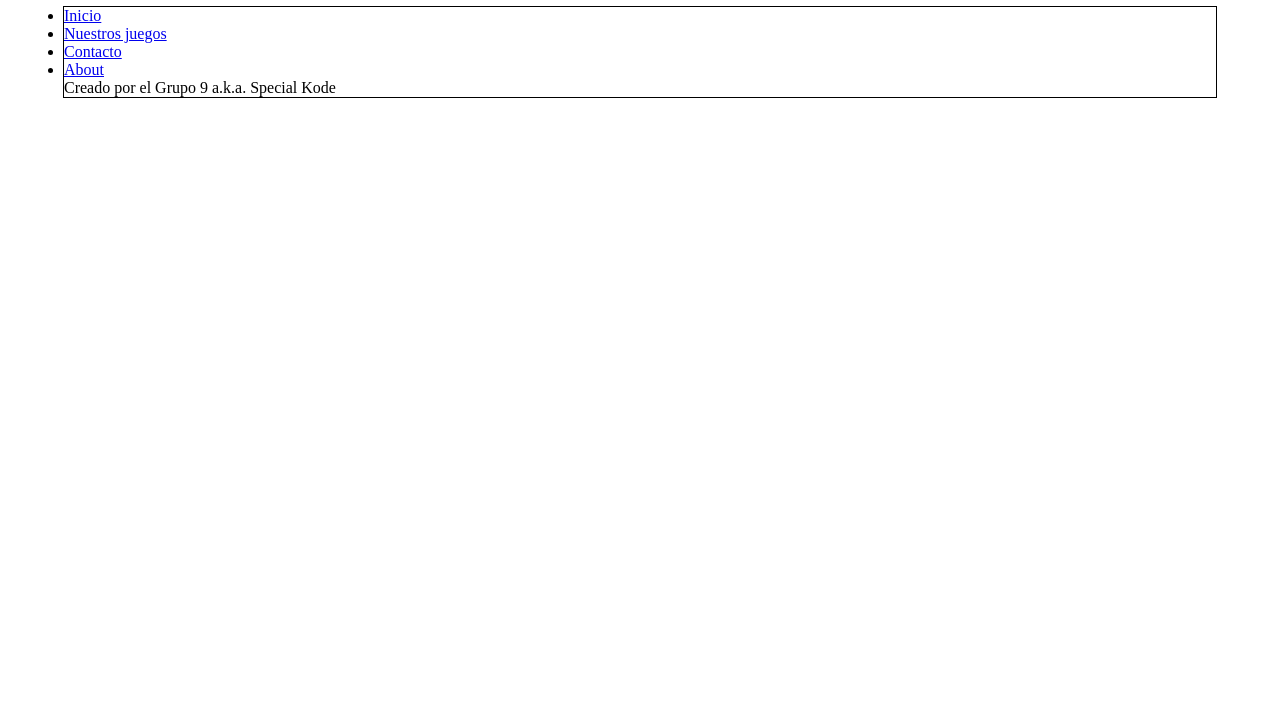
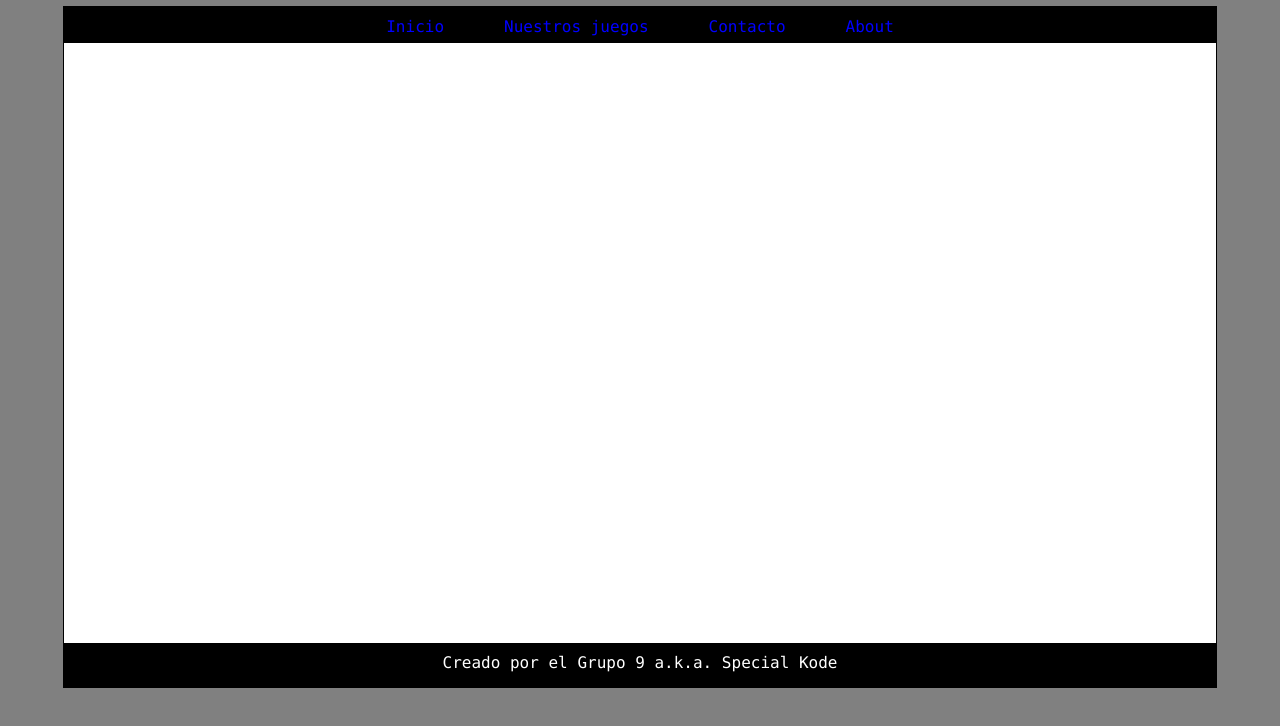
Before and after one commit to Ciberox1/Fate-of-Worlds-JeR, a plain HTML site: page src/html/index.html in a window 1280 px wide. Drawn offline with Linux system fonts and the light colour scheme.

Commit message:
Improved page style

```diff
--- a/src/css/style.css
+++ b/src/css/style.css
@@ -1,10 +1,115 @@
+:root{
+  --body-bgcolor: gray;
+  --header-footer-bgcolor: black;
+
+  --nav-hovercolor: darkgray;
+  --nav-activecolor: red;
+
+  --content-bgcolor: white;
+
+  --a-color: blue;
+  --a-hovercolor: red;
+  --a-activecolor: white;
+  --a-visitedcolor: darkred;
+
+  --selection-color: white;
+  --selection-bgcolor: darkred;
+}
+
 * {
   margin: 0;
   padding: 0;
 }
 
+body{
+  background-color: var(--body-bgcolor);
+  font-family: "Minecraftia", "Lucida Console", Monaco , monospace;
+}
+
 #content {
+  background-color: var(--content-bgcolor);
   width: 90%;
   margin: 6px auto;
   border: 1px solid black;
 }
+
+::selection{
+  color: var(--selection-color);
+  background-color: var(--selection-bgcolor);
+}
+
+a{
+  color: var(--a-color);
+}
+
+a:hover{
+  color: var(--a-hovercolor);
+}
+
+a:active{
+  background-color: var(--a-hovercolor);
+  color: var(--a-activecolor);
+}
+
+a:visited{
+  color: var(--a-visitedcolor);
+}
+
+header, footer{
+  background-color: var(--header-footer-bgcolor);
+  text-align: center;
+}
+
+nav {
+  overflow: hidden;
+  padding: 10px 0px;
+}
+
+nav ul {
+  font-size: 0px;
+}
+
+nav ul li {
+  display: inline-block;
+  margin: auto;
+  list-style: none;
+  font-size: 1rem;
+  height: 1rem;
+}
+
+li > a {
+  margin: 10px 0px;
+  padding: 12px 30px;
+  text-decoration: none;
+}
+
+li > a{
+  color: var(--a-color);
+}
+
+li > a:hover{
+  background-color: var(--nav-hovercolor);
+  color: var(--a-hovercolor);
+}
+
+li > a:active{
+  background-color: var(--nav-hovercolor);
+  color: var(--nav-activecolor);
+}
+
+li > a:visited{
+  color: var(--a-visitedcolor);
+}
+
+.main{
+  min-height: 600px;
+}
+
+footer{
+  color: white;
+  padding: 10px;
+}
+
+footer p{
+  height: 24px;
+}
```
